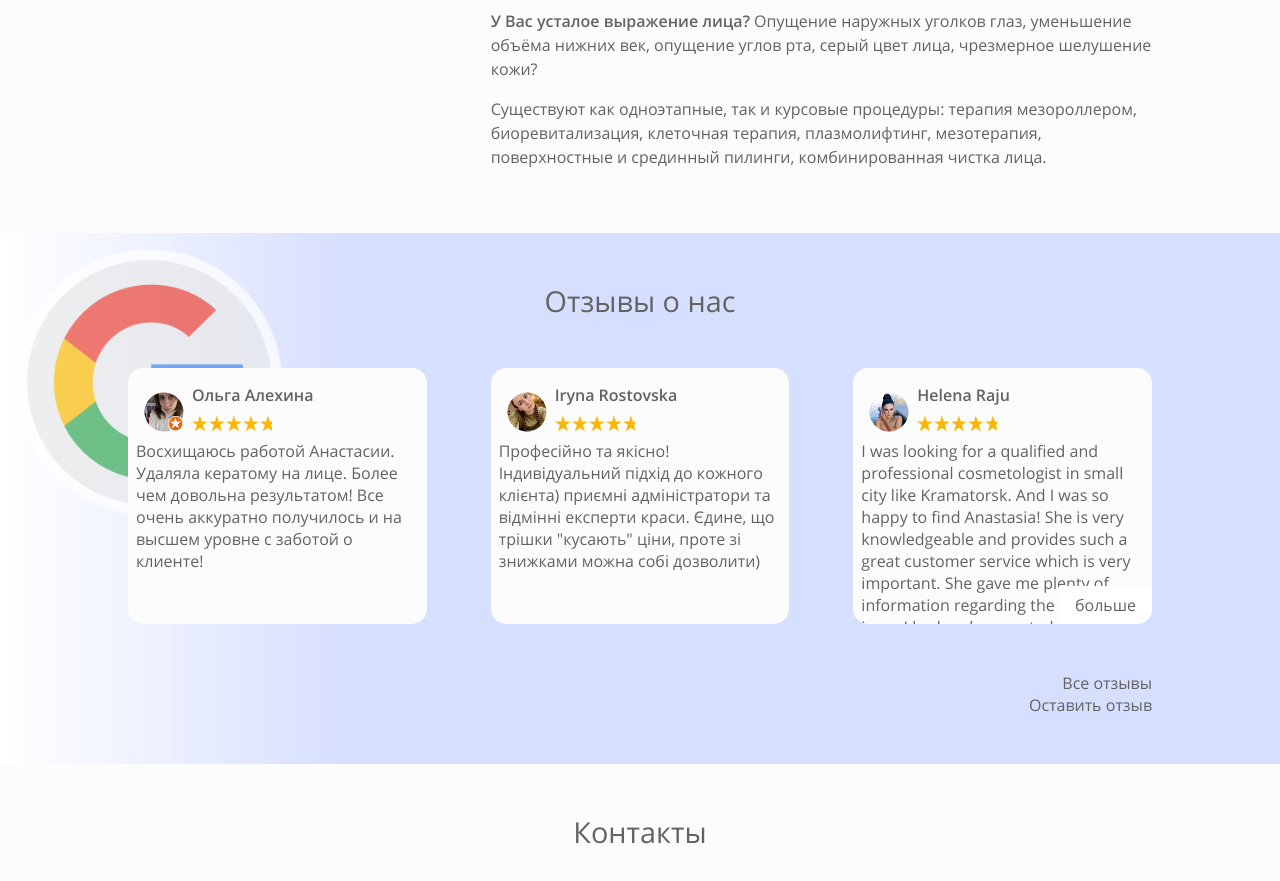
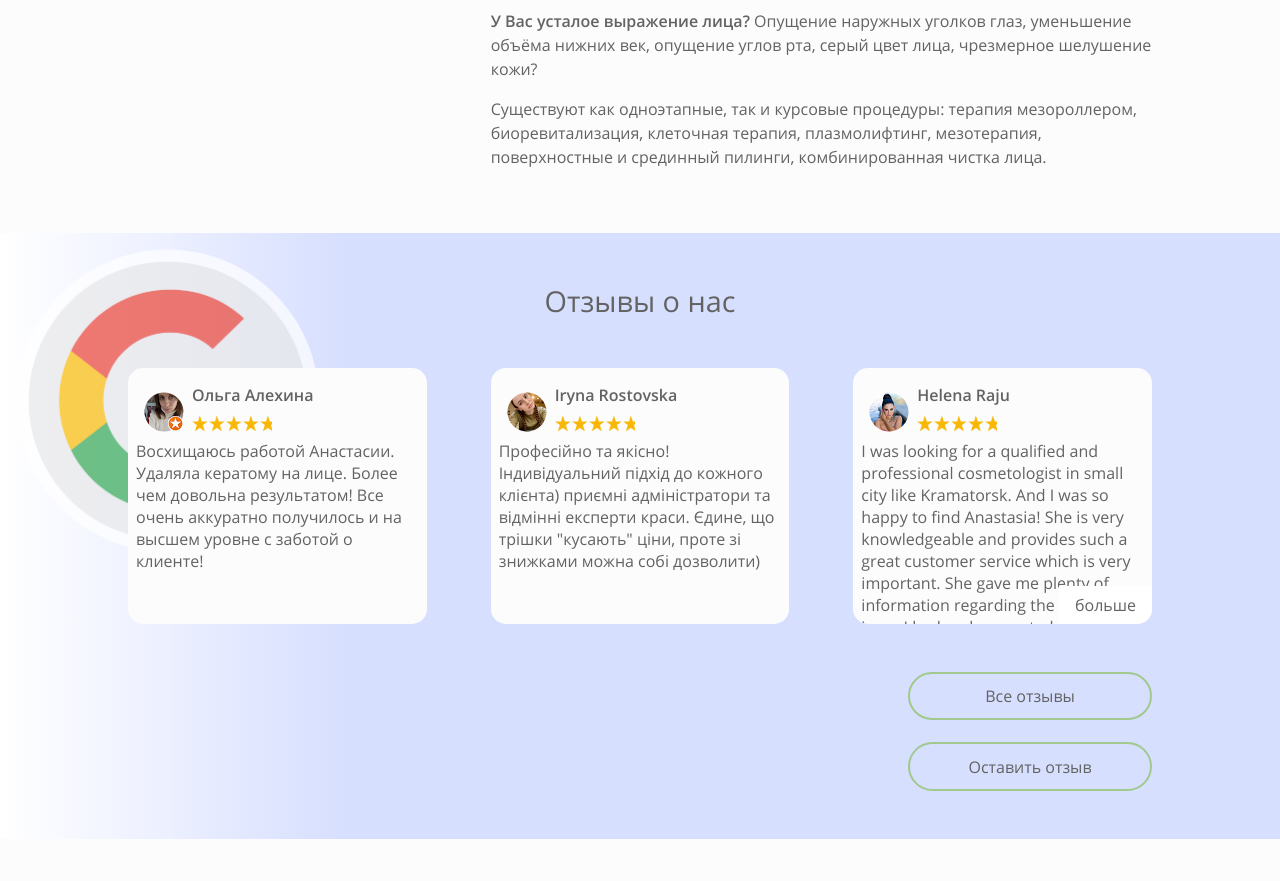
Before and after one commit to fgtb599/alterant, a PHP site: page / in a window 1280 px wide. Shown: the part 1161-2042 px from the top of the page. Run offline with PHP 8.4, Linux system fonts and the light colour scheme.

Commit message:
Add files via upload

```diff
--- a/css/style.css
+++ b/css/style.css
@@ -513,17 +513,25 @@ main,
 .lr {
   grid-column-start: 4;
   grid-column-end: 5;
-  text-align: right;
+  display: flex;
+  flex-direction: column;
+  align-items: flex-end;
+}
+.lr a {
+  border: 2px solid #a1c98e;
+  border-radius: 30px;
+  text-decoration: none;
+  color: #636363;
+  width: 15em;
+  padding: 0.7rem 0;
+  transition: .4s;
+  display: block;
+  text-align: center;
 }
 .lr a:hover {
-  color: #000000;
-  text-decoration: none;
-  transition: .2s;
-  border-left: none;
-  border-right: none;
-  border-top: none;
-  border-bottom: 2px solid;
-  border-image: linear-gradient(to right, #a1c98e, #ffffff) 50% 0%;
+  color: #fff;
+  background: #a1c98e;
+  transition: .4s;
 }
 .review1,
 .review2,
@@ -808,6 +816,9 @@ div.p404 {
     width: 90%;
     margin: 1% auto;
   }
+  .lr a {
+    width: 100%;
+  }
   .review1,
   .review2,
   .review3 {
--- a/css/style.less
+++ b/css/style.less
@@ -506,10 +506,15 @@ main, .review, .contact {
 .lr {
   grid-column-start: 4;
   grid-column-end: 5;
-  text-align: right;
+  display: flex;
+  flex-direction: column;
+  align-items: flex-end;
 }
-.lr a:hover {
-  .hover-main;
+.lr a {
+  .btn;
+  &:hover {
+  .btn-hover;
+  }
 }
 .review1, .review2, .review3 {
   display: flex;
@@ -543,7 +548,6 @@ main, .review, .contact {
   top: 0;
   background-image: url("../img/review/star.png");
   background-size: contain;
-  // background-position: center;
   background-repeat: repeat;
   }
 }
@@ -765,6 +769,10 @@ div.p404 {
     width: 90%;
     margin: 1% auto;
   }
+  .lr a {
+    width: 100%;
+  }
+
   .review1, .review2, .review3 {
     max-height: 17rem;
   }
```
